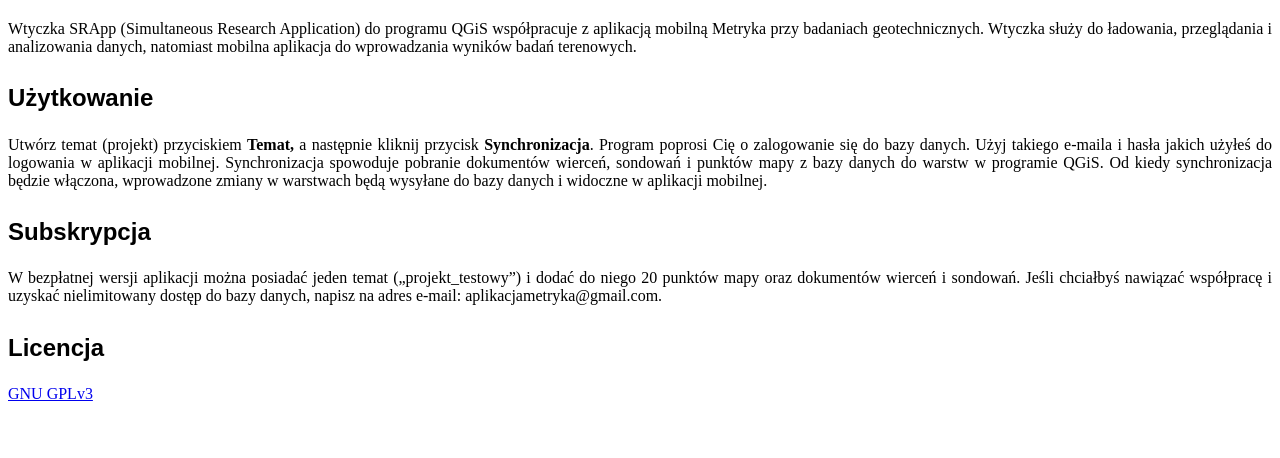
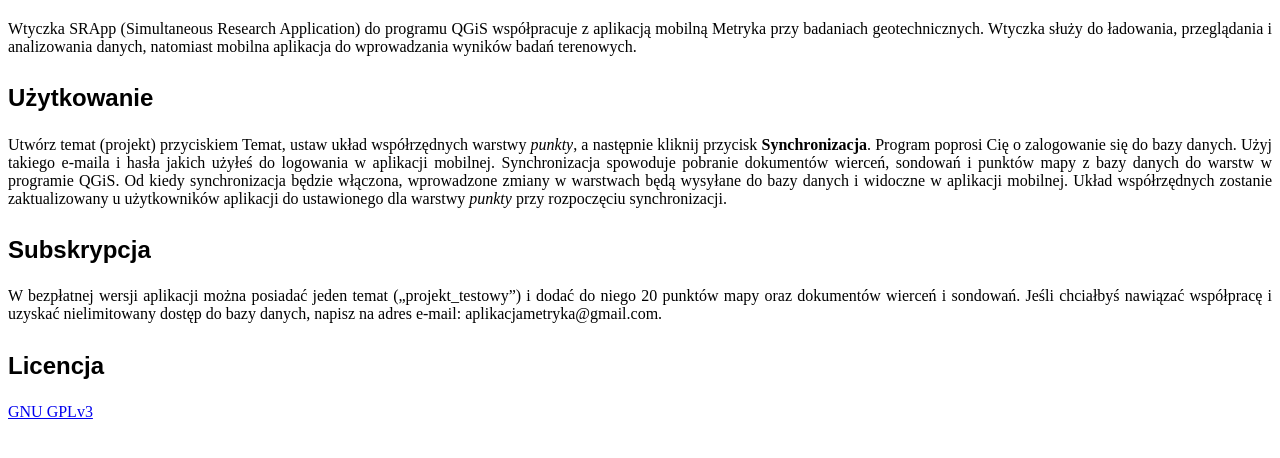
Before and after one commit to wsz82/srapp_plugin, a plain HTML site: page src/srapp/index.html in a window 1280 px wide. Shown: the part 98-556 px from the top of the page. Drawn offline with Linux system fonts and the light colour scheme.

Commit message:
Update help

```diff
--- a/src/srapp/index.html
+++ b/src/srapp/index.html
@@ -8,9 +8,10 @@
 <h1 class="western"><span style="font-family: Liberation Sans, sans-serif;"><span style="font-size: x-large;"><strong>Koncepcja</strong></span></span></h1>
 <p align="justify">Wtyczka SRApp (Simultaneous Research Application) do programu QGiS wsp&oacute;łpracuje z aplikacją mobilną Metryka przy badaniach geotechnicznych. Wtyczka służy do ładowania, przeglądania i analizowania danych, natomiast mobilna aplikacja do wprowadzania wynik&oacute;w badań terenowych.</p>
 <h1 class="western"><span style="font-family: Liberation Sans, sans-serif;"><span style="font-size: x-large;"><strong>Użytkowanie</strong></span></span></h1>
-<p align="justify">Utw&oacute;rz temat (projekt) przyciskiem <strong>Temat,</strong> a następnie kliknij przycisk <strong>Synchronizacja</strong>. Program poprosi Cię o zalogowanie się do bazy danych. Użyj takiego e-maila i hasła jakich użyłeś do logowania w aplikacji mobilnej. Synchronizacja spowoduje pobranie dokument&oacute;w wierceń, sondowań i punkt&oacute;w mapy z bazy danych do warstw w programie QGiS. Od kiedy synchronizacja będzie włączona, wprowadzone zmiany w warstwach będą wysyłane do bazy danych i widoczne w aplikacji mobilnej.</p>
+<p align="justify">Utw&oacute;rz temat (projekt) przyciskiem <span style="font-weight: normal;">Temat, </span><span style="font-weight: normal;">ustaw układ wsp&oacute;łrzędnych warstwy </span><em><span style="font-weight: normal;">punkty</span></em><span style="font-weight: normal;">, a</span> następnie kliknij przycisk <strong>Synchronizacja</strong>. Program poprosi Cię o zalogowanie się do bazy danych. Użyj takiego e-maila i hasła jakich użyłeś do logowania w aplikacji mobilnej. Synchronizacja spowoduje pobranie dokument&oacute;w wierceń, sondowań i punkt&oacute;w mapy z bazy danych do warstw w programie QGiS. Od kiedy synchronizacja będzie włączona, wprowadzone zmiany w warstwach będą wysyłane do bazy danych i widoczne w aplikacji mobilnej. Układ wsp&oacute;łrzędnych zostanie zaktualizowany u użytkownik&oacute;w aplikacji do ustawionego dla warstwy <em>punkty</em> przy rozpoczęciu synchronizacji.</p>
 <h1 class="western"><span style="font-family: Liberation Sans, sans-serif;"><span style="font-size: x-large;"><strong>Subskrypcja</strong></span></span></h1>
 <p align="justify">W bezpłatnej wersji aplikacji można posiadać jeden temat (&bdquo;projekt_testowy&rdquo;) i dodać do niego 20 punkt&oacute;w mapy oraz dokument&oacute;w wierceń i sondowań. Jeśli chciałbyś nawiązać wsp&oacute;łpracę i uzyskać nielimitowany dostęp do bazy danych, napisz na adres e-mail: aplikacjametryka@gmail.com.</p>
 <h1 class="western"><span style="font-family: Liberation Sans, sans-serif;"><span style="font-size: x-large;"><strong>Licencja</strong></span></span></h1>
-<p align="justify"><a href="https://choosealicense.com/licenses/gpl-3.0/">GNU GPLv3</a></p></body>
+<p align="justify"><a href="https://choosealicense.com/licenses/gpl-3.0/">GNU GPLv3</a></p>
+</body>
 </html>
```
